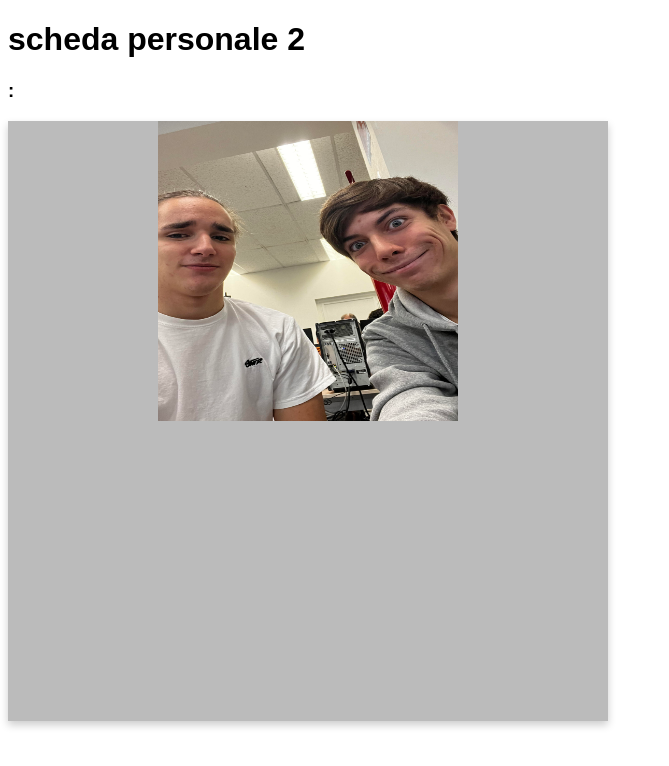
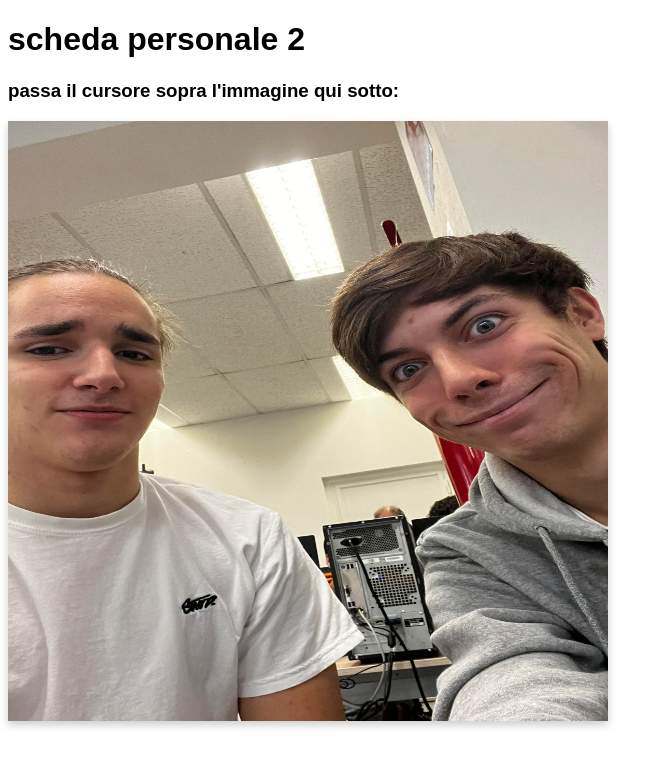
Before and after one commit to Leocanrdo/informatica, a plain HTML site: page flipcard.html in a window 1280 px wide. Shown: the whole page, without its empty margins (0-669 px from the left). Drawn offline with Linux system fonts and the light colour scheme.

Commit message:
Update flipcard.html

```diff
--- a/flipcard.html
+++ b/flipcard.html
@@ -42,8 +42,8 @@ body {
 }
 
 .flip-card-back {
-  background-color: #2980b9;
-  color: white;
+  background-color: #808080;
+  color: gray;
   transform: rotateY(180deg);
 }
 </style>
@@ -51,12 +51,12 @@ body {
 <body>
 
 <h1>scheda personale 2</h1>
-<h3>:</h3>
+<h3>passa il cursore sopra l'immagine qui sotto:</h3>
 
 <div class="flip-card">
   <div class="flip-card-inner">
     <div class="flip-card-front">
-      <img src="unnamed.jpg" alt="Avatar" style="width:300px;height:300px;">
+      <img src="unnamed.jpg" alt="Avatar" style="width:600px;height:600px;">
     </div>
     <div class="flip-card-back">
       <h1>Leonardo Campiello</h1>
```
